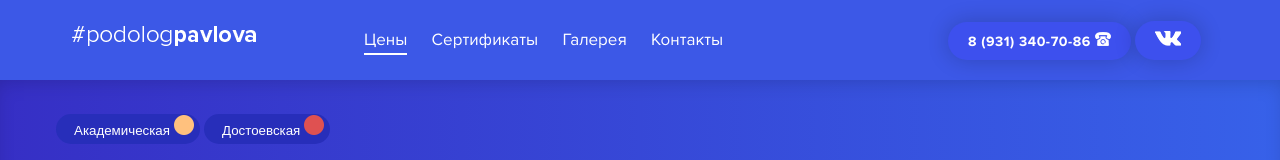
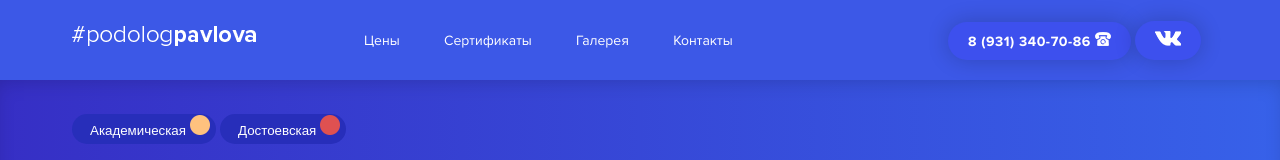
Before and after one commit to BonnySveta/Pavlova, a plain HTML site: page index.html in a window 1280 px wide. Shown: the top 160 px of the page. Drawn offline with Linux system fonts and the light colour scheme; files whose address does not match are found by name; a web font is replaced by a local one.

Commit message:
new images and nav links fixed

```diff
--- a/css/style.css
+++ b/css/style.css
@@ -35,7 +35,7 @@ body{
 
 #navbar li{
   display:inline;
-  padding-right:20px;
+  padding-right:40px;
   list-style:none;
 }
 
@@ -43,13 +43,13 @@ body{
   text-decoration:none;
   color:white;
   font-family: 'ProximaNovaReg';
+  font-size: 14px;
 }
 
-#navbar li.current a, #navbar a:hover{
-  /*text-decoration: */
+/* #navbar li.current a, #navbar a:hover{
   border-bottom: 2px solid white;
   padding-bottom:3px;
-}
+} */
 
 
 #showcase .row{
--- a/index.html
+++ b/index.html
@@ -48,7 +48,7 @@
         <div class="container">
           <!--<div class="row center-xs center-sm center-md center-lg middle-xs middle-sm middle-md middle-lg">-->
           <div class="row center-xs start-sm start-md start-lg start-xs start-sm start-md start-lg">
-            <div>
+            <div class="col-xs-12 col-sm-12 col-md-7 col-lg-7">
               <button class="btn-dark">
                   Академическая
                   <img src="images/orange.png">
@@ -63,6 +63,9 @@
               <button class="btn-light btn-big">
                   ЗАПИСАТЬСЯ НА ПРИЕМ
               </button>
+            </div>
+            <div class="col-xs-12 col-sm-12 col-md-5 col-lg-5">
+              <img src="images/Bg pics.png" style="margin-top: 82px">
             </div>
           </div>
         </div>
```
Also changed, not shown: images/Bg pics.png.
